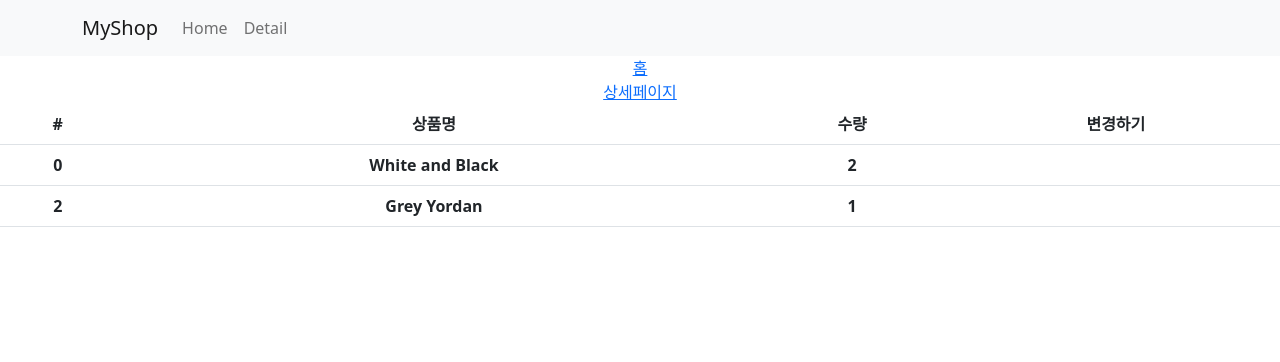
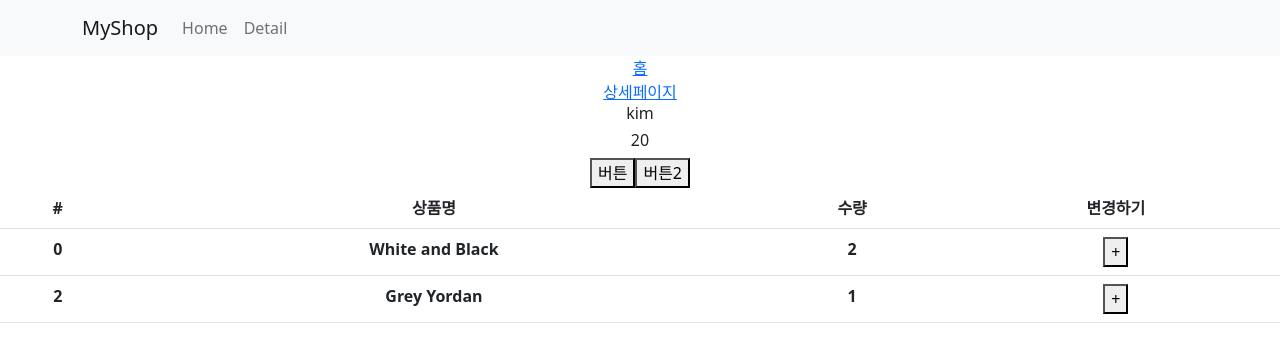
Before and after one commit to mijinyun/react, a React (Create React App) app in the folder shop/: page /cart in a window 1280 px wide. Shown: the top 362 px of the page. Built offline with nearby package versions, Linux system fonts and the light colour scheme.

Commit message:
study: redux studying

```diff
--- a/shop/src/routes/Cart.js
+++ b/shop/src/routes/Cart.js
@@ -1,13 +1,20 @@
 import {Table} from 'react-bootstrap'
-import { useSelector } from 'react-redux'
+import { useDispatch, useSelector } from 'react-redux'
+import { changeName, PlusAge, PlusAge2 } from '../store/userSlice';
+import { Plus } from '../store';
 
 function Cart() {
 
-    let products = useSelector((state) => {return state.products}) //store에 있는 state를 꺼내쓰는 것.
-    console.log(products);
+    let state = useSelector((state) => {return state}) //store에 있는 state를 꺼내쓰는 것.
+    let dispatch = useDispatch();
 
     return (
+
         <div>
+            <h6>{state.user.name}</h6>
+            <h6>{state.user.age}</h6>
+            <button onClick={() => {dispatch(PlusAge())}}>버튼</button>
+            <button onClick={() => {dispatch(PlusAge2(100))}}>버튼2</button>
             <Table>
                 <thead>
                     <tr>
@@ -19,13 +26,16 @@ function Cart() {
                 </thead>
                 <tbody>
                     {
-                        products.map((product) => {
+                        state.products.map((product) => {
                             return (
                                 <tr>
                                     <th>{product.id}</th>
                                     <th>{product.name}</th>
                                     <th>{product.count}</th>
-                                    <th></th>
+                                    <th><button onClick={() =>
+                                    //state 누르면 john kim 으로 변경하려면
+                                    dispatch(Plus())
+                                    }>+</button></th>
                                 </tr>
                             )
                         })
--- a/shop/src/store.js
+++ b/shop/src/store.js
@@ -1,13 +1,35 @@
 // redux store!
 
 import { configureStore,createSlice } from '@reduxjs/toolkit'
+import user from './store/userSlice'
 
+// 코드가 길면 파일로 따로 빼면 된다! => useSlice.js에 뺐음.
 // state하나를 slice라 부른다.
-let user = createSlice({ // useState역할
-    name : 'user', //state이름
-    initialState : 'kim' //실제값
-})
+// let user = createSlice({ // useState역할
+//     name : 'user', //state이름
+//     initialState : { name: 'kim', age: 20}, //실제값
 
+//     //state수정하는 함수를만들고 원할 때 함수를 실행하달라고 store.js에 요청.
+//     reducers : {
+//         changeName(state){
+//           // return 'john' + state;  //1.state 수정해주는 함수 , object나 array가 아닐경우
+//         return { name: 'park', age: 20 } //또는 , state.name = 'park' 해도 수정이 가능함.
+//         },
+//         PlusAge(state) {
+//           state.age += 1
+//         },
+//         PlusAge2(state,action) {
+//           state.age += action.payload
+//         }
+//     }
+
+// })
+
+// export let { changeName,PlusAge,PlusAge2 } = user.actions //state 변경함수들을 담아서 내보냄.
+
+
+
+//----------------------------------------------------------//
 let stock = createSlice({
     name : 'stock',
     initialState : [10,11,12]
@@ -18,8 +40,16 @@ let products = createSlice({
   initialState:[
     {id : 0, name : 'White and Black', count : 2},
     {id : 2, name : 'Grey Yordan', count : 1}
-  ]
+  ],
+
+  reducers: {
+    Plus(state) {
+      console.log();
+    }
+  }
 })
+
+export let { Plus } = products.actions;
 
 
 export default configureStore({
--- /dev/null
+++ b/shop/src/store/userSlice.js
@@ -0,0 +1,25 @@
+import { configureStore,createSlice } from '@reduxjs/toolkit'
+
+// state하나를 slice라 부른다.
+let user = createSlice({ // useState역할
+    name : 'user', //state이름
+    initialState : { name: 'kim', age: 20}, //실제값
+
+    //state수정하는 함수를만들고 원할 때 함수를 실행하달라고 store.js에 요청.
+    reducers : {
+        changeName(state){
+          // return 'john' + state;  //1.state 수정해주는 함수 , object나 array가 아닐경우
+        return { name: 'park', age: 20 } //또는 , state.name = 'park' 해도 수정이 가능함.
+        },
+        PlusAge(state) {
+          state.age += 1
+        },
+        PlusAge2(state,action) {
+          state.age += action.payload
+        }
+    }
+
+})
+export let { changeName,PlusAge,PlusAge2 } = user.actions //state 변경함수들을 담아서 내보냄.
+
+export default user;
```
